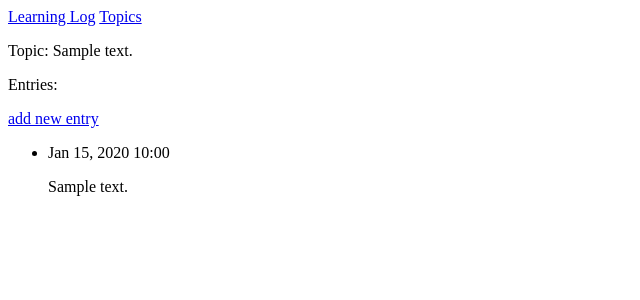
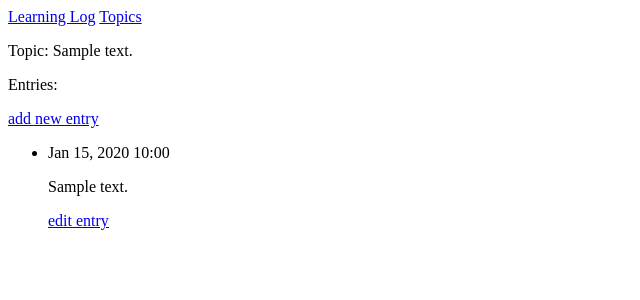
Before and after one commit to bryanumpierremoreira/learning_logs, a Django app: page /topics/1 in a window 1280 px wide. Shown: the top 300 px of the page, without its empty margins (0-640 px from the left). Run offline with Django 4.2, Linux system fonts and the light colour scheme; tables that the repository leaves empty hold one stand-in row (values such as "Sample post").

Commit message:
edit_entry added
- now it's possible to edit old entries in the learning_logs

```diff
--- a/learning_logs/templates/learning_logs/topic.html
+++ b/learning_logs/templates/learning_logs/topic.html
@@ -11,6 +11,9 @@
             <li>
                 <p>{{ entry.date_added|date:'M d, Y H:i' }}</p>
                 <p>{{ entry.text|linebreaks }}</p>
+                <p>
+                    <a href="{% url 'learning_logs:edit_entry' entry.id %}">edit entry</a>
+                </p>
             </li>
         {% empty%}
             <li>There are no entries for this topic yet.</li>
--- a/learning_logs/urls.py
+++ b/learning_logs/urls.py
@@ -20,4 +20,7 @@ urlpatterns = [
 
     # Página para adicionar uma nova entrada
     path('new_entry/<int:topic_id>/', views.new_entry, name='new_entry'),
+
+    # Página para editar uma entrada
+    path('edit_entry/<int:entry_id>/', views.edit_entry, name='edit_entry'),
 ]
--- a/learning_logs/views.py
+++ b/learning_logs/views.py
@@ -2,7 +2,7 @@ from django.shortcuts import render
 from django.http import HttpResponseRedirect
 from django.urls import reverse
 
-from .models import Topic
+from .models import Topic, Entry
 from .forms import TopicForm, EntryForm
 
 # Create your views here.
@@ -62,3 +62,26 @@ def new_entry(request, topic_id):
 
     context = {'topic': topic, 'form': form}
     return render(request, 'learning_logs/new_entry.html', context)
+
+
+def edit_entry(request, entry_id):
+    """Edita uma entrada existente."""
+    entry = Entry.objects.get(id=entry_id)
+    topic = entry.topic
+
+
+    if request.method != 'POST':
+        # Requisição inicial; preenche previamente o formulário com a entrada atual
+        form = EntryForm(instance=entry)
+
+    else:
+        # Dados de POST submetidos; processa os dados
+        form = EntryForm(instance=entry, data=request.POST)
+        if form.is_valid():
+            form.save()
+
+            return HttpResponseRedirect(reverse('learning_logs:topic',
+                                                args=[topic.id]))
+
+    context = {'entry': entry, 'topic': topic, 'form': form}
+    return render(request, 'learning_logs/edit_entry.html', context)
```
Also changed, not shown: learning_logs/templates/learning_logs/edit_entry.html (added, +14 -0 lines), 1 other file.
